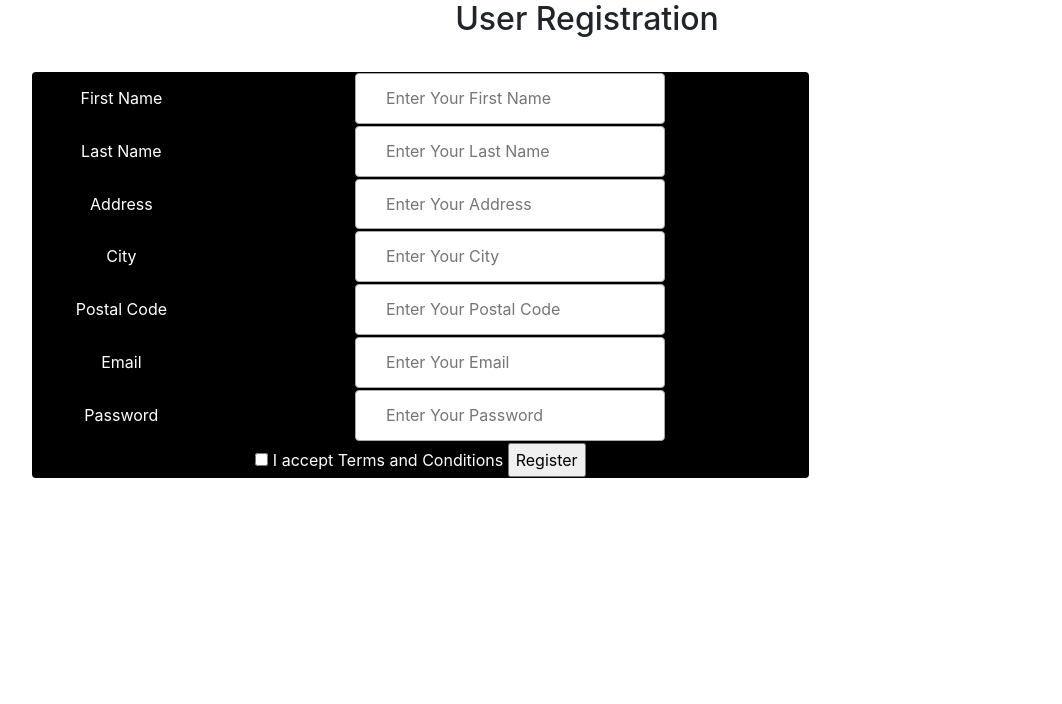
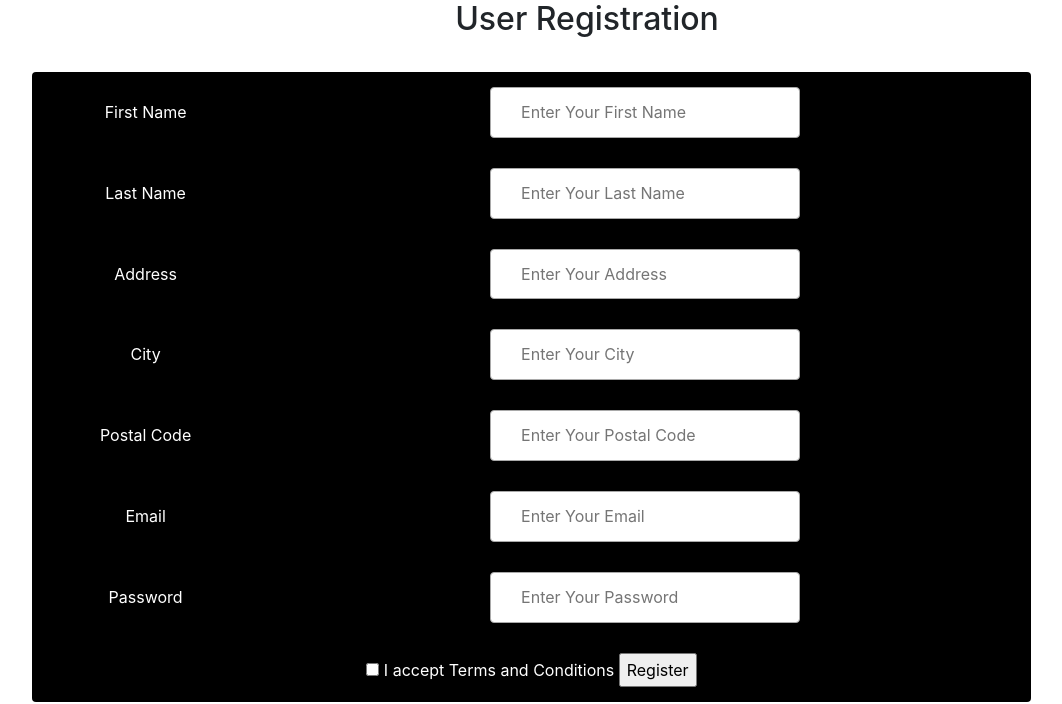
Before and after one commit to 1700128/RentATuxedo, a PHP site: page /registration.php in a window 1280 px wide. Shown: the part 96-800 px from the top of the page, without its empty margins (53-1115 px from the left). Run offline with PHP 8.4, Linux system fonts and the light colour scheme.

Commit message:
last commit

```diff
--- a/registration.php
+++ b/registration.php
@@ -90,7 +90,7 @@ if ($_SERVER["REQUEST_METHOD"] == "POST") {//Check it is comming from a form
     }
     .form-table {
 	background: #000;
-	width: 70%;
+	width: 90%;
 	border-spacing: initial;
 	margin: 2px 0px;
 	word-break: break-word;
@@ -105,6 +105,9 @@ if ($_SERVER["REQUEST_METHOD"] == "POST") {//Check it is comming from a form
 	padding: 10px 30px;
 	border: #a9a9a9 1px solid;
 	border-radius: 4px;
+}
+.form-table td {
+	padding: 15px 0px;
 }
 .btnRegister {
 	padding: 30px 30px;
```
